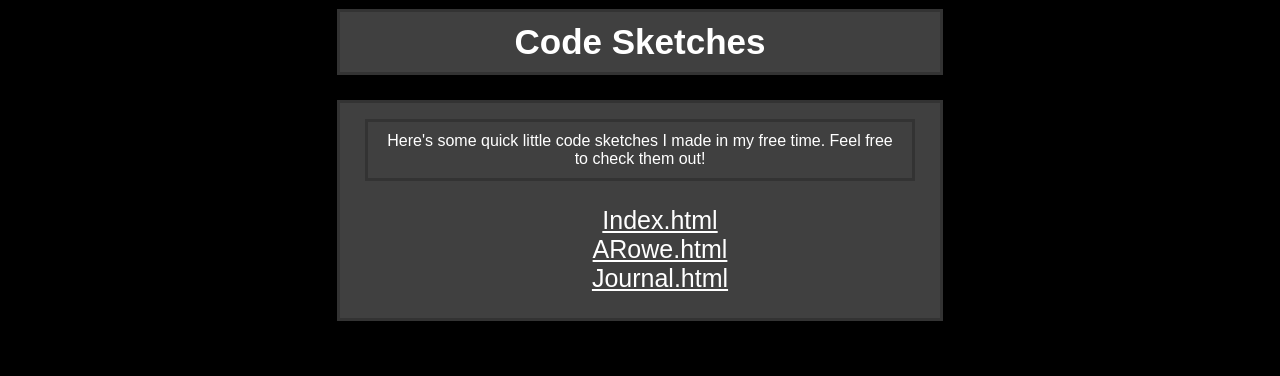
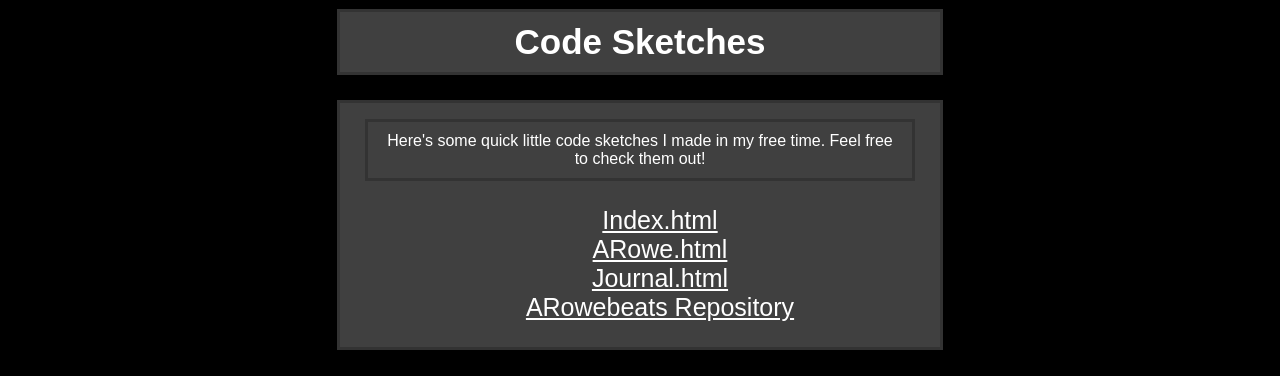
Before and after one commit to arowe104/arowe104.github.io, a plain HTML site: page index.html in a window 1280 px wide. Shown: the part 801-1177 px from the top of the page. Before the commit the page ends 1148 px from the top, so only its background shows below. Drawn offline with Linux system fonts and the light colour scheme.

Commit message:
added other repository to index

```diff
--- a/index.html
+++ b/index.html
@@ -134,6 +134,7 @@
 				<a href="https://arowe104.github.io" id="link">Index.html</a><br>
 				<a href="https://arowe104.github.io/arowe.html" id="link">ARowe.html</a><br>
 				<a href="https://arowe104.github.io/journal.html" id="link">Journal.html</a><br>
+				<a href="https://arowe104.github.io/arowebeats" id="link">ARowebeats Repository</a><br>
 			</ul>
 		</div>
 		<br>
```
